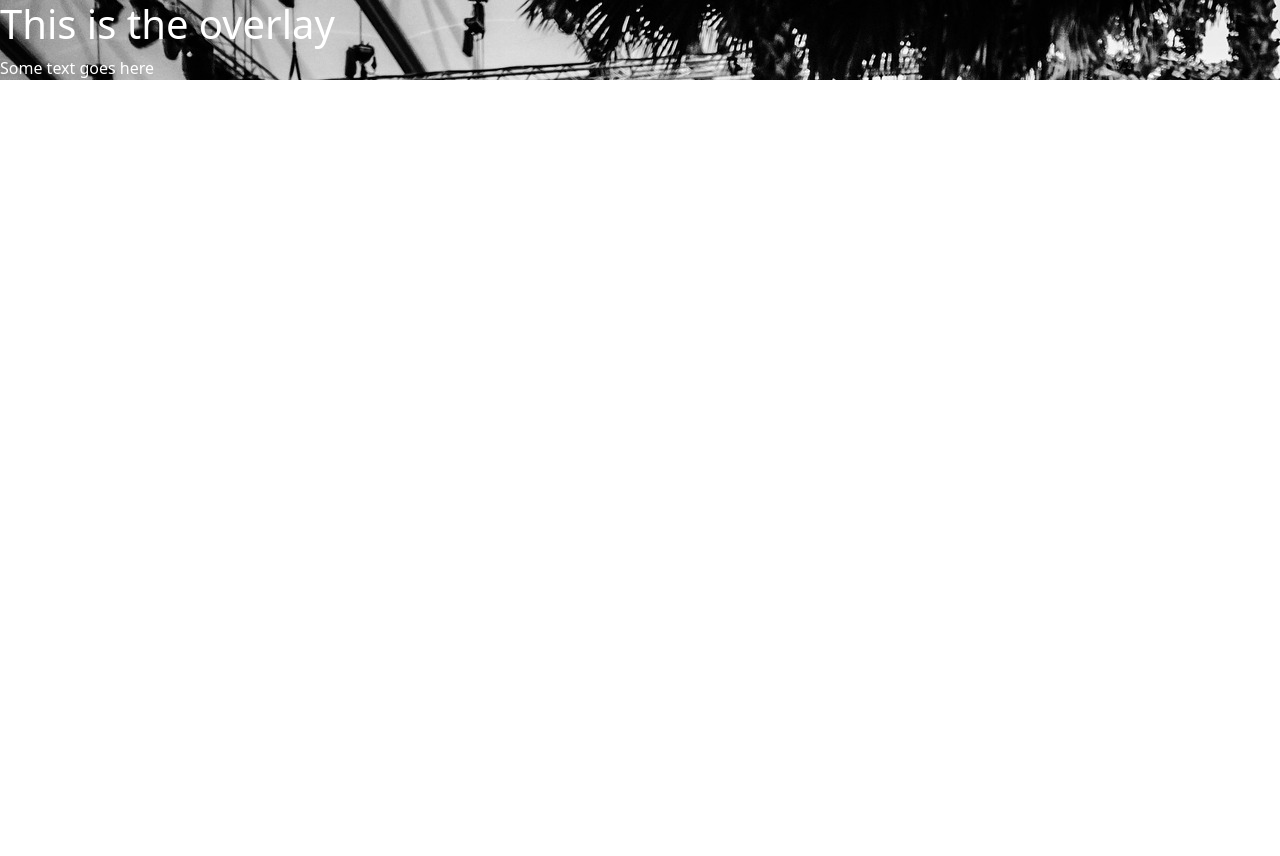
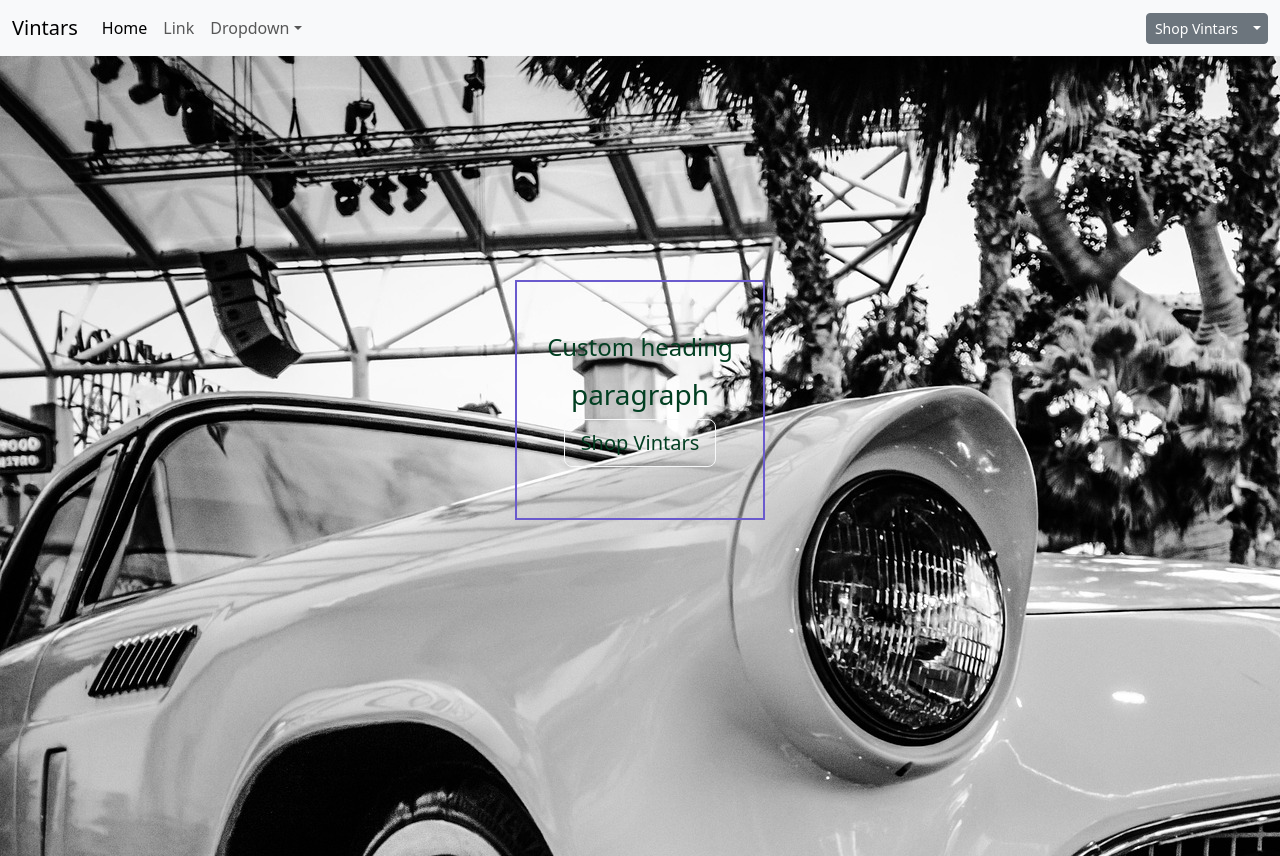
Before and after one commit to TubiOb/Bootstrap-Journey, a plain HTML site: page Bootstrap 1.0/index.html in a window 1280 px wide. Before the commit the page ends 800 px from the top, so only its background shows below. Drawn offline with nearby package versions, Linux system fonts and the light colour scheme.

Commit message:
Slow progress, but style header working

```diff
--- a/Bootstrap 1.0/css/style.css
+++ b/Bootstrap 1.0/css/style.css
@@ -14,10 +14,50 @@ html {
 }
 
 body {
-    background-image: url('./img/classic-car-584118_1920.jpg');
+    /* background-image: url('./img/classic-car-584118_1920.jpg'); */
     background-repeat: no-repeat;
     background-size: cover;
     background-position: center center;
+}
+
+.p-5 {
+    justify-content: center;
+    align-items: center;
+    text-align: center;
+}
+
+.mask {
+    /* width: 100px; */
+    background-color: brown;
+    justify-content: center;
+    align-items: center;
+    text-align: center;
+    /* border: 1px solid red; */
+    position: absolute;
+    top: 50%;
+    left: 50%;
+    transform: translate(-50%, -50%);
+    /* right: 50%; */
+    width: 250px;
+    height: 30%;
+    padding: 15px;
+    border: 2px solid slateblue;
+}
+
+.mask h4,
+.mask h3,
+.mask a {
+    color: rgb(2, 63, 34);
+}
+
+.d-flex {
+    /* border: 1px solid red;
+    border: 2px solid slateblue; */
+    /* margin: auto; */
+}
+
+.dropdown-menu {
+    max-width: 100%;
 }
 
 
--- a/Bootstrap 1.0/index.html
+++ b/Bootstrap 1.0/index.html
@@ -13,20 +13,67 @@
 </head>
 
 <body>
-    <!-- class="bg-image card" style="background-image: url('./img/classic-car-584118_1920.jpg');"
-    <div class="bg-image p-5 text-center shadow-1-strong rounded mb-5 text-white" style="background-image: url('https://mdbcdn.b-cdn.net/img/new/slides/003.webp');">
-        <h1 class="mb-3 h2">Jumbotron</h1>
+    <nav class="navbar navbar-expand-lg bg-body-tertiary">
+        <div class="container-fluid">
+            <a class="navbar-brand" href="#">Vintars</a>
+            <button class="navbar-toggler" type="button" data-bs-toggle="collapse" data-bs-target="#navbarSupportedContent" aria-controls="navbarSupportedContent" aria-expanded="false" aria-label="Toggle navigation">
+                <span class="navbar-toggler-icon"></span>
+            </button>
+            <div class="collapse navbar-collapse" id="navbarSupportedContent">
+                <ul class="navbar-nav me-auto mb-2 mb-lg-0">
+                    <li class="nav-item">
+                        <a class="nav-link active" aria-current="page" href="#">Home</a>
+                    </li>
+                    <li class="nav-item">
+                        <a class="nav-link" href="#">Link</a>
+                    </li>
+                    <li class="nav-item dropdown">
+                        <a class="nav-link dropdown-toggle" href="#" role="button" data-bs-toggle="dropdown" aria-expanded="false">Dropdown</a>
+                        <ul class="dropdown-menu">
+                            <li><a class="dropdown-item" href="#">Action</a></li>
+                            <li><a class="dropdown-item" href="#">Another action</a></li>
+                            <li>
+                                <hr class="dropdown-divider">
+                            </li>
+                            <li><a class="dropdown-item" href="#">Something else here</a></li>
+                        </ul>
+                    </li>
+                    <!-- <li class="nav-item">
+                        <a class="nav-link disabled">Disabled</a>
+                    </li> -->
+                </ul>
+                <!-- <form class="d-flex" role="search">
+                    <input class="form-control me-2" type="search" placeholder="Search" aria-label="Search">
+                    <button class="btn btn-outline-success" type="submit">Search</button>
+                </form> -->
+                <div class="btn-group">
+                    <button class="btn btn-secondary btn-sm" type="button">Shop Vintars</button>
+                    <button type="button" class="btn btn-sm btn-secondary dropdown-toggle dropdown-toggle-split" data-bs-toggle="dropdown" aria-expanded="false">
+                        <span class="visually-hidden">Toggle Dropdown</span>
+                    </button>
+                    <ul class="dropdown-menu mw-100">
+                        ...
+                    </ul>
+                </div>
+            </div>
+        </div>
+    </nav>
 
-        <p>
-            Lorem ipsum dolor, sit amet consectetur adipisicing elit. Repellendus praesentium labore accusamus sequi, voluptate debitis tenetur in deleniti possimus modi voluptatum neque maiores dolorem unde? Aut dolorum quod excepturi fugit.
-        </p>
-    </div> -->
 
-    <section class="bg-image" style="background-image: url('./img/classic-car-584118_1920.jpg');">
+    <section class="p-5 text-center bg-image" style="background-image: url('./img/classic-car-584118_1920.jpg'); height: 100vh;">
         <!-- <img src="https://via.placeholder.com/1500x600.png" class="img-fluid" alt="Placeholder Image"> -->
-        <div class="overlay">
+        <!-- <div class="overlay">
             <h1 class="text-white">This is the overlay</h1>
             <p class="text-white">Some text goes here</p>
+        </div> -->
+        <div class="mask d-flex justify-content-center align-items-center" style="background-color: rgba(0, 0, 0, 0.6); background: none;">
+            <div class="d-flex justify-content-center align-items-center h-100">
+                <div class="text-white">
+                    <h4 class="mb-3">Custom heading</h4>
+                    <h3 class="mb-2">paragraph</h3>
+                    <a class="btn btn-outline-light btn-lg" href="#!" role="button">Shop Vintars</a>
+                </div>
+            </div>
         </div>
     </section>
 
```
